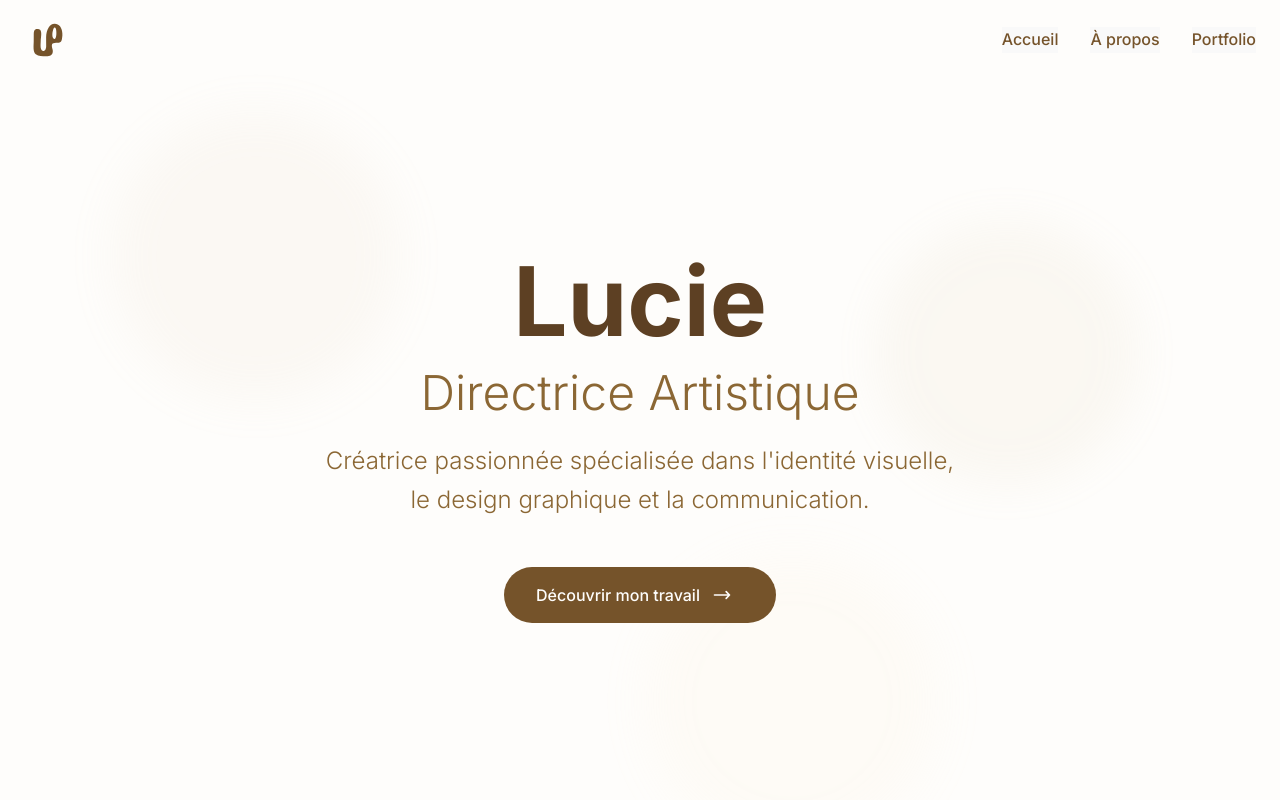
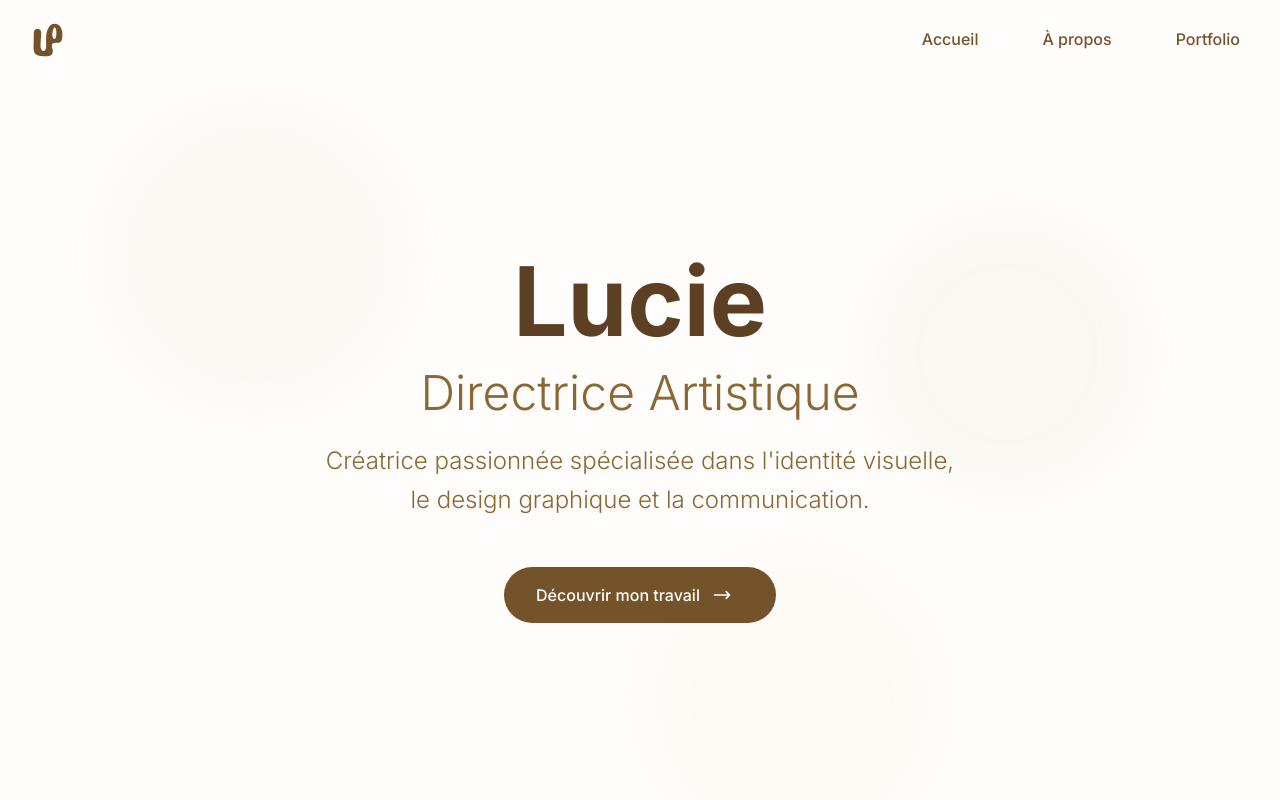
Before and after one commit to UgoColin/portfolio-lucie, a React (Vite) app: page / in a window 1280 px wide. Shown: the top 800 px of the page. Built offline with nearby package versions, Linux system fonts and the light colour scheme.

Commit message:
Enhance button styles for navigation and modal controls with custom hover effects

```diff
--- a/src/index.css
+++ b/src/index.css
@@ -71,10 +71,25 @@ body::before {
   font-weight: 500;
   transition: color 0.3s ease;
   cursor: pointer;
+  background: transparent !important; /* Force transparent */
+  border: none;
+  padding: 0.5rem 1rem;
+  border-radius: 0.5rem;
 }
 
 .nav-link:hover {
   color: var(--warm-brown-800);
+  background: var(--warm-brown-100) !important; /* Force le hover personnalisé */
+}
+
+/* Styles spécifiques pour les boutons de modal */
+.modal-control {
+  background: rgba(0, 0, 0, 0.2) !important;
+  border: 1px solid rgba(0, 0, 0, 0.3) !important;
+}
+
+.modal-control:hover {
+  background: rgba(0, 0, 0, 0.4) !important;
 }
 
 /* Animations personnalisées */
@@ -454,10 +469,6 @@ button:focus-visible {
   a:hover {
     color: #747bff;
   }
-
-  button {
-    background-color: #f9f9f9;
-  }
 }
 
 /* Styles pour le carrousel */
```
